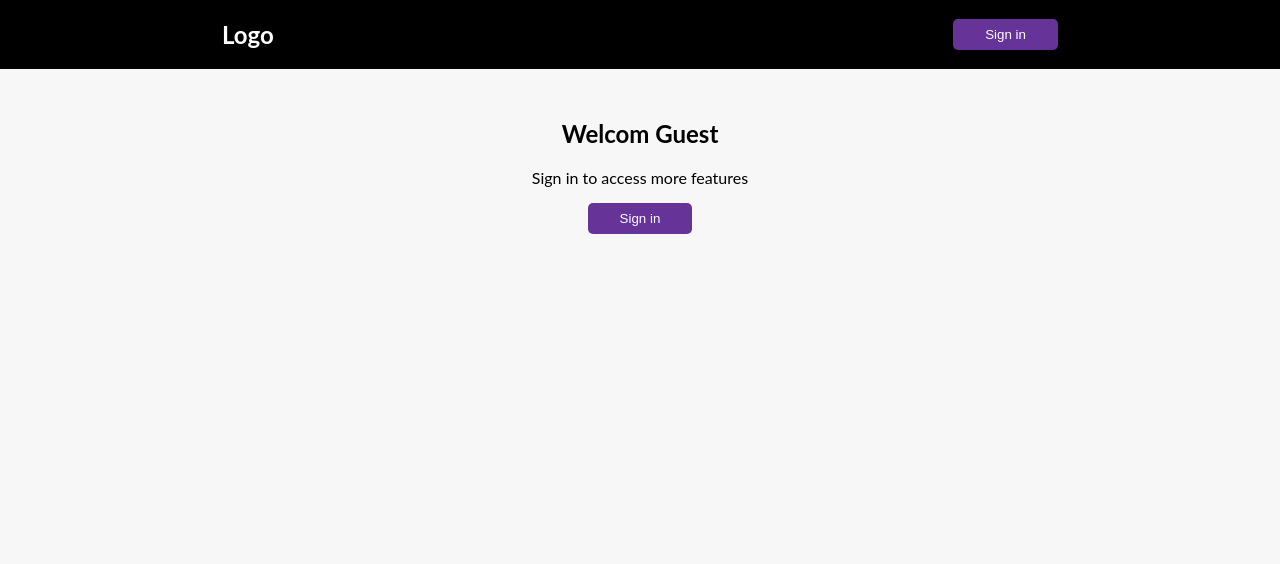
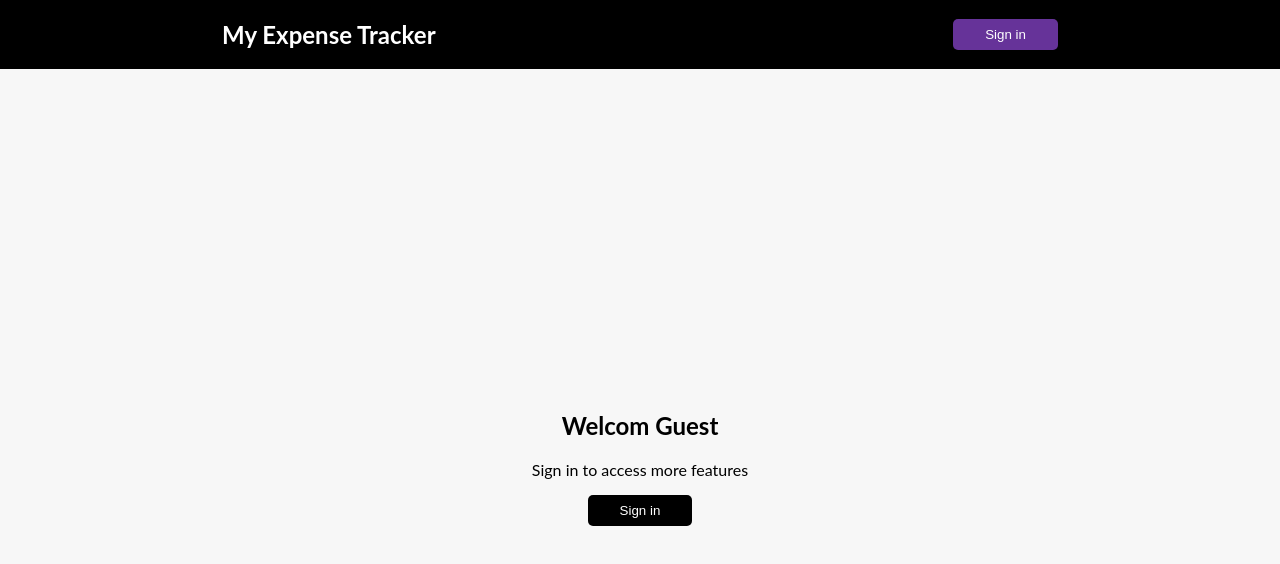
Before and after one commit to mahmoudmatter12/Money-Transactions-Next-App, a Next.js app: page / in a window 1280 px wide. Shown: the top 564 px of the page. Built offline with nearby package versions, Linux system fonts and the light colour scheme; no server answers.

Commit message:
style: add global styles

```diff
--- a/app/globals.css
+++ b/app/globals.css
@@ -26,6 +26,13 @@ body {
   justify-content: center;
 }
 
+.center{
+  display: flex;
+  justify-content: center;
+  align-items: center;
+  min-height: 90vh;
+}
+
 .navbar {
   background: #000;
   color: #fff;
@@ -45,6 +52,9 @@ body {
   cursor: pointer;
 }
 
+.guest button {
+  background: #000;
+}
 .navbar button:hover {
   opacity: 0.9;
 }
--- a/components/Guest.tsx
+++ b/components/Guest.tsx
@@ -1,12 +1,16 @@
 import { SignInButton } from "@clerk/nextjs";
 const Guest = () => {
-    return ( <div className="guest">
+    return (
+        <div className="center">
+
+    <div className="guest">
         <h2>Welcom Guest</  h2>
         <p>Sign in to access more features</p>
         <SignInButton />
+        </div>
 
 
-    </div> );
+    </div>);
 }
 
 export default Guest;
--- a/components/Header.tsx
+++ b/components/Header.tsx
@@ -7,7 +7,7 @@ const Header = async () => {
       <nav className="navbar">
         <div className="navbar-container">
             <h2>
-                Logo
+                My Expense Tracker
             </h2>
             <div>
                 <SignedOut>
```
